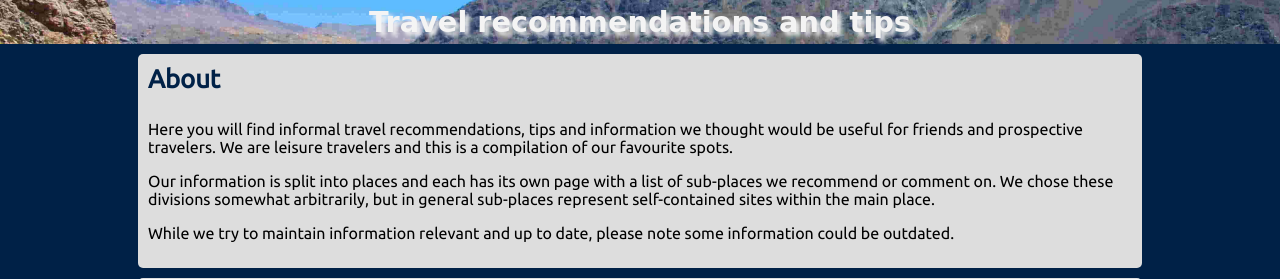
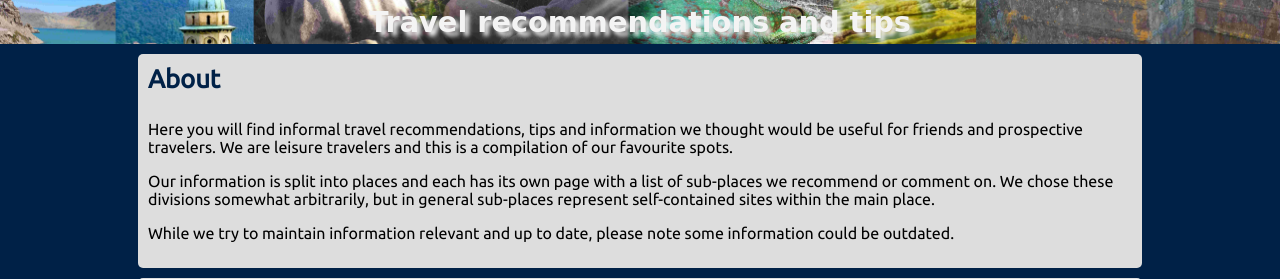
Before and after one commit to Octavioyuna/Octavioyuna.github.io, a PHP site: page /about.html in a window 1280 px wide. Shown: the part 86-365 px from the top of the page. Run offline with PHP 8.4, Linux system fonts and the light colour scheme; some web fonts are replaced.

Commit message:
Update style.css

```diff
--- a/css/style.css
+++ b/css/style.css
@@ -163,7 +163,7 @@ header .logoImgContainer img{
 #showcase{
   padding-top:5px;
   padding-bottom:5px;
-  background:url('../img/background.jpg') no-repeat center center;
+  background:url('../img/chuchosVagabundosBannerSmall_10.jpg') no-repeat center center;
   text-align:center;
   color:#f4f4f4;
   color:var(--textColor1);
```
